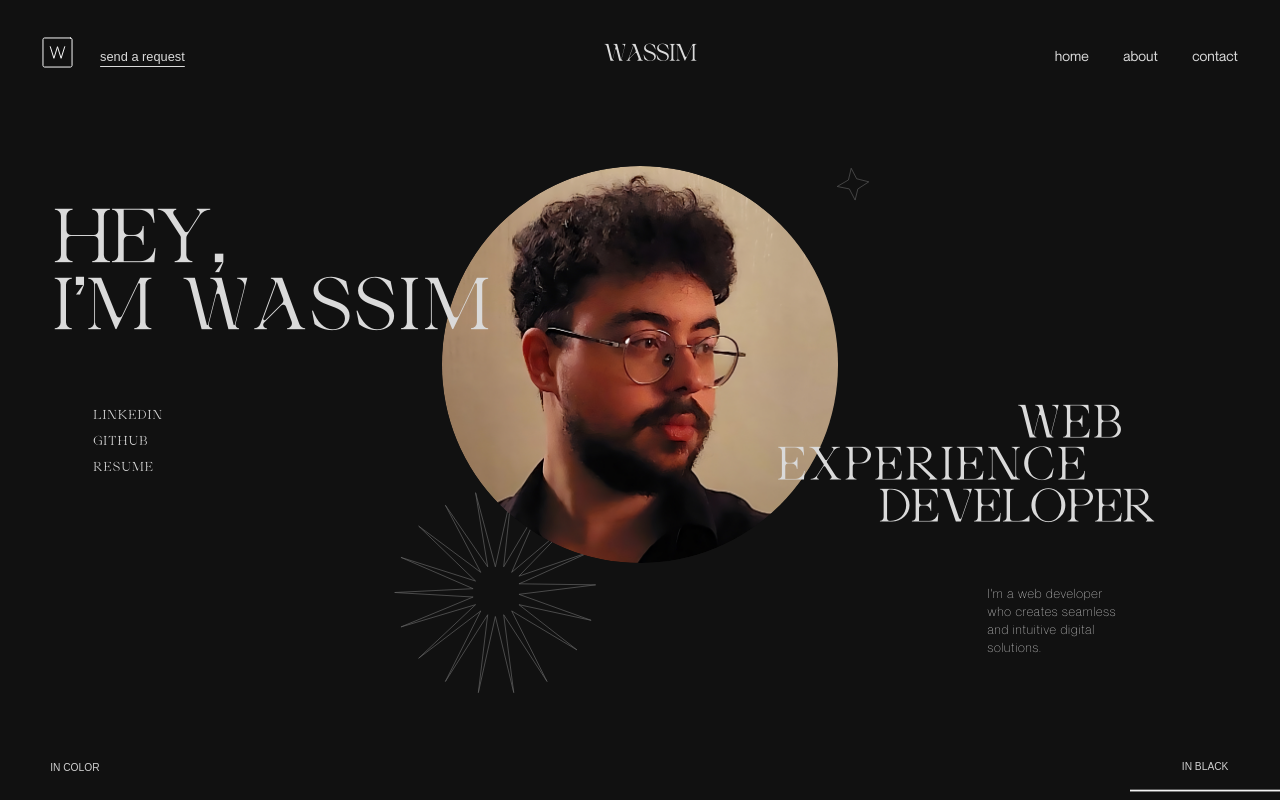
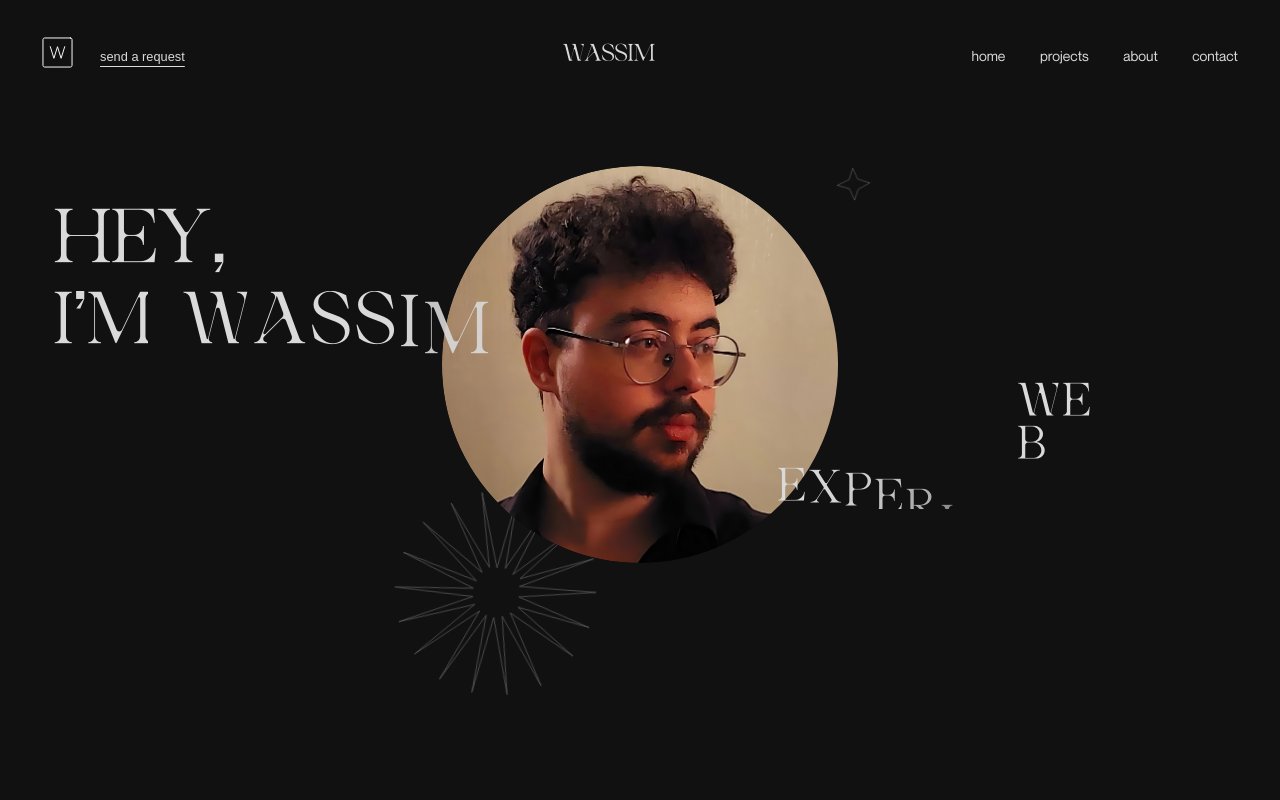
Before and after one commit to Epherum/portfolio, a Next.js app: page / in a window 1280 px wide. Shown: the top 800 px of the page. Built offline with nearby package versions, Linux system fonts and the light colour scheme.

Commit message:
added loader animation

```diff
--- /dev/null
+++ b/src/animations/HeroAnimations.js
@@ -0,0 +1,210 @@
+const delay = 4.7;
+
+const imageVariant = {
+  hidden: { opacity: 0, y: 20 },
+  visible: {
+    opacity: 1,
+    y: 0,
+    transition: {
+      delay: 0.2 + delay,
+      duration: 0.6,
+      ease: "easeOut",
+    },
+  },
+};
+
+const heyVariant = {
+  hidden: {},
+  visible: {
+    transition: {
+      staggerChildren: 0.05,
+      delayChildren: 0.6 + delay,
+    },
+  },
+};
+
+const heyLettersVariant = {
+  hidden: { y: 100, opacity: 0 },
+  visible: {
+    y: 0,
+    opacity: 1,
+    transition: {
+      duration: 0.3,
+      ease: "easeOut",
+    },
+  },
+};
+const imVariant = {
+  hidden: {},
+  visible: {
+    transition: {
+      staggerChildren: 0.05,
+      delayChildren: 0.8 + delay,
+    },
+  },
+};
+
+const imLettersVariant = {
+  hidden: { y: 100, opacity: 0 },
+  visible: {
+    y: 0,
+    opacity: 1,
+
+    transition: {
+      duration: 0.3,
+      ease: "easeOut",
+    },
+  },
+};
+const wassimVariant = {
+  hidden: {},
+  visible: {
+    transition: {
+      staggerChildren: 0.05,
+      delayChildren: 0.9 + delay,
+    },
+  },
+};
+
+const wassimLettersVariant = {
+  hidden: { y: 100, opacity: 0 },
+  visible: {
+    opacity: 1,
+    y: 0,
+    transition: {
+      duration: 0.3,
+      ease: [0.215, 0.41, 0.355, 1],
+    },
+  },
+};
+
+const subtitle1Variant = {
+  hidden: {},
+  visible: {
+    transition: {
+      staggerChildren: 0.05,
+      delayChildren: 0.9 + delay,
+    },
+  },
+};
+const subtitle2Variant = {
+  hidden: {},
+  visible: {
+    transition: {
+      staggerChildren: 0.05,
+      delayChildren: 1 + delay,
+    },
+  },
+};
+const subtitle3Variant = {
+  hidden: {},
+  visible: {
+    transition: {
+      staggerChildren: 0.05,
+      delayChildren: 1.4 + delay,
+    },
+  },
+};
+const subtitleLettersVariant = {
+  hidden: { y: 100, opacity: 0 },
+  visible: {
+    y: 0,
+    opacity: 1,
+    transition: {
+      duration: 0.4,
+      ease: [0.215, 0.41, 0.355, 1],
+    },
+  },
+};
+
+const linksVariant = {
+  hidden: {},
+  visible: {
+    transition: {
+      staggerChildren: 0.05,
+      delayChildren: 1.6 + delay,
+    },
+  },
+};
+
+const linkVariant = {
+  hidden: { opacity: 0, y: 30 },
+  visible: {
+    opacity: 1,
+    y: 0,
+    transition: {
+      duration: 0.7,
+      ease: "easeOut",
+    },
+  },
+};
+
+const descriptionVariant = {
+  hidden: { opacity: 0, y: 30 },
+  visible: {
+    opacity: 1,
+    y: 0,
+    transition: {
+      delay: 1.5 + delay,
+      duration: 0.7,
+      ease: "easeOut",
+    },
+  },
+};
+const buttonVariant = {
+  hidden: { opacity: 0, y: 20 },
+  visible: {
+    delay: 2,
+    opacity: 1,
+    y: 0,
+    transition: {
+      delay: 1.7 + delay,
+      duration: 0.7,
+      ease: "easeOut",
+    },
+  },
+};
+
+const bigCircleVariant = {
+  //make it spin infintly
+  hidden: { opacity: 0, y: 20 },
+  visible: {
+    opacity: 1,
+    y: 0,
+    transition: {
+      delay: 0.4 + delay,
+      duration: 0.6,
+      ease: "easeOut",
+    },
+  },
+  spin: {
+    rotate: 360,
+    transition: {
+      repeat: Infinity,
+      duration: 5,
+      ease: "easeInOut",
+      repeatType: "reverse",
+    },
+  },
+};
+
+const HeroAnimations = {
+  imageVariant,
+  heyVariant,
+  heyLettersVariant,
+  imVariant,
+  imLettersVariant,
+  wassimVariant,
+  wassimLettersVariant,
+  subtitle1Variant,
+  subtitle2Variant,
+  subtitle3Variant,
+  subtitleLettersVariant,
+  linksVariant,
+  linkVariant,
+  descriptionVariant,
+  buttonVariant,
+  bigCircleVariant,
+};
+
+export default HeroAnimations;
--- a/src/components/About.js
+++ b/src/components/About.js
@@ -32,7 +32,7 @@ function About() {
         transition={{ duration: 0.5 }}
         viewport={{ once: true }}
       >
-        <Image src="/selfie.png" alt="My Image" width={250} height={250} />
+        <Image src="/selfie2.png" alt="My Image" width={250} height={250} />
       </motion.div>
       <motion.div
         className={styles.desc1}
--- a/src/components/Hero.js
+++ b/src/components/Hero.js
@@ -1,104 +1,82 @@
 import Image from "next/image";
 import styles from "@/styles/Hero.module.scss";
-import ProfilePic from "../../public/selfie2.jpeg";
+import ProfilePic from "../../public/selfie.jpeg";
 import star from "../../public/star.svg";
 import bigStar from "../../public/big-star.svg";
-import { motion } from "framer-motion";
+import { motion, useAnimation } from "framer-motion";
+import animations from "@/animations/HeroAnimations";
+import { useEffect } from "react";
 
 function Hero() {
-  const delay = 4.7;
+  const {
+    heyVariant,
+    heyLettersVariant,
+    imVariant,
+    imLettersVariant,
+    wassimVariant,
+    wassimLettersVariant,
+    linksVariant,
+    linkVariant,
+    imageVariant,
+    subtitle1Variant,
+    subtitle2Variant,
+    subtitle3Variant,
+    subtitleLettersVariant,
+    descriptionVariant,
+    buttonVariant,
+    bigCircleVariant,
+  } = animations;
 
-  const imageVariant = {
-    hidden: { opacity: 0, y: 100 },
-    visible: {
-      delay: 2,
-      opacity: 1,
-      y: 0,
-      transition: {
-        delay: 0.2 + delay,
-        duration: 0.7,
-        ease: "easeOut",
-      },
-    },
+  const controls = useAnimation();
+  useEffect(() => {
+    const sequence = async () => {
+      await controls.start(bigCircleVariant.visible);
+      await controls.start(bigCircleVariant.spin);
     };
-
-  const titleVariant = {
-    hidden: { opacity: 0, y: 100 },
-    visible: {
-      delay: 2,
-      opacity: 1,
-      y: 0,
-      transition: {
-        delay: 0.4 + delay,
-        duration: 0.7,
-        ease: "easeOut",
-      },
-    },
-  };
-
-  const subtitleVariant = {
-    hidden: { opacity: 0, y: 100 },
-    visible: {
-      delay: 2,
-      opacity: 1,
-      y: 0,
-      transition: {
-        delay: 0.6 + delay,
-        duration: 0.7,
-        ease: "easeOut",
-      },
-    },
-  };
-  const linksVariant = {
-    hidden: { opacity: 0, y: 100 },
-    visible: {
-      delay: 2,
-      opacity: 1,
-      y: 0,
-      transition: {
-        delay: 0.7 + delay,
-        duration: 0.7,
-        ease: "easeOut",
-      },
-    },
-  };
-  const descriptionVariant = {
-    hidden: { opacity: 0, y: 100 },
-    visible: {
-      delay: 2,
-      opacity: 1,
-      y: 0,
-      transition: {
-        delay: 0.7 + delay,
-        duration: 0.7,
-        ease: "easeOut",
-      },
-    },
-  };
-  const buttonVariant = {
-    hidden: { opacity: 0, y: 100 },
-    visible: {
-      delay: 2,
-      opacity: 1,
-      y: 0,
-      transition: {
-        delay: 0.8 + delay,
-        duration: 0.7,
-        ease: "easeOut",
-      },
-    },
-  };
+    sequence();
+  }, [controls]);
 
   return (
     <section data-scroll-section className={styles.hero}>
-      <motion.h1
-        variants={titleVariant}
+      <motion.h1 className={styles.title}>
+        <motion.p
+          style={{ display: "inline-block", overflow: "hidden" }}
+          variants={heyVariant}
           initial="hidden"
           animate="visible"
-        className={styles.title}
+          className={styles.hey}
         >
-        <span className={styles.hey}>HEY,</span> <br />
-        <span className={styles.im}>I'M</span> WASSIM
+          <motion.span variants={heyLettersVariant}>H</motion.span>
+          <motion.span variants={heyLettersVariant}>E</motion.span>
+          <motion.span variants={heyLettersVariant}>Y</motion.span>
+          <motion.span variants={heyLettersVariant}>,</motion.span>
+        </motion.p>
+        <br />
+        <motion.p
+          style={{ display: "inline-block", overflow: "hidden" }}
+          variants={imVariant}
+          initial="hidden"
+          animate="visible"
+          className={styles.im}
+        >
+          <motion.span variants={imLettersVariant}>I</motion.span>
+          <motion.span variants={imLettersVariant}>'</motion.span>
+          <motion.span variants={imLettersVariant}>M</motion.span>
+        </motion.p>
+        <motion.p
+          style={{ display: "inline-block", overflow: "hidden" }}
+          variants={wassimVariant}
+          initial="hidden"
+          animate="visible"
+        >
+          <motion.span variants={wassimLettersVariant}>&nbsp; </motion.span>
+          <motion.span variants={wassimLettersVariant}>W</motion.span>
+          <motion.span variants={wassimLettersVariant}>A</motion.span>
+          <motion.span variants={wassimLettersVariant}>S</motion.span>
+          <motion.span variants={wassimLettersVariant}>S</motion.span>
+          <motion.span variants={wassimLettersVariant}>I</motion.span>
+          <motion.span variants={wassimLettersVariant}>M</motion.span>
+        </motion.p>
       </motion.h1>
       <motion.ul
         variants={linksVariant}
@@ -106,21 +84,21 @@ function Hero() {
         animate="visible"
         className={styles.links}
       >
-        <li>
+        <motion.li variants={linkVariant}>
           <a href="#" className={styles.link}>
             LINKEDIN
           </a>
-        </li>
-        <li>
+        </motion.li>
+        <motion.li variants={linkVariant}>
           <a href="#" className={styles.link}>
             GITHUB
           </a>
-        </li>
-        <li>
+        </motion.li>
+        <motion.li variants={linkVariant}>
           <a href="#" className={styles.link}>
             RESUME{" "}
           </a>
-        </li>
+        </motion.li>
       </motion.ul>
 
       <motion.div
@@ -131,15 +109,53 @@ function Hero() {
       >
         <Image src={ProfilePic} alt="My Image" priority />
       </motion.div>
-      <motion.div
-        variants={subtitleVariant}
+      <motion.div className={styles.subtitles}>
+        <motion.p
+          style={{ display: "inline-block", overflow: "hidden" }}
+          variants={subtitle1Variant}
           initial="hidden"
           animate="visible"
-        className={styles.subtitles}
+          className={styles.subtitle1}
         >
-        <p className={styles.subtitle1}>WEB</p>
-        <p className={styles.subtitle2}>EXPERIENCE</p>
-        <p className={styles.subtitle3}>DEVELOPER</p>
+          <motion.span variants={subtitleLettersVariant}>W</motion.span>
+          <motion.span variants={subtitleLettersVariant}>E</motion.span>
+          <motion.span variants={subtitleLettersVariant}>B</motion.span>
+        </motion.p>
+        <motion.p
+          style={{ display: "inline-block", overflow: "hidden" }}
+          variants={subtitle2Variant}
+          initial="hidden"
+          animate="visible"
+          className={styles.subtitle2}
+        >
+          <motion.span variants={subtitleLettersVariant}>E</motion.span>
+          <motion.span variants={subtitleLettersVariant}>X</motion.span>
+          <motion.span variants={subtitleLettersVariant}>P</motion.span>
+          <motion.span variants={subtitleLettersVariant}>E</motion.span>
+          <motion.span variants={subtitleLettersVariant}>R</motion.span>
+          <motion.span variants={subtitleLettersVariant}>I</motion.span>
+          <motion.span variants={subtitleLettersVariant}>E</motion.span>
+          <motion.span variants={subtitleLettersVariant}>N</motion.span>
+          <motion.span variants={subtitleLettersVariant}>C</motion.span>
+          <motion.span variants={subtitleLettersVariant}>E</motion.span>
+        </motion.p>
+        <motion.p
+          style={{ display: "inline-block", overflow: "hidden" }}
+          variants={subtitle3Variant}
+          initial="hidden"
+          animate="visible"
+          className={styles.subtitle3}
+        >
+          <motion.span variants={subtitleLettersVariant}>D</motion.span>
+          <motion.span variants={subtitleLettersVariant}>E</motion.span>
+          <motion.span variants={subtitleLettersVariant}>V</motion.span>
+          <motion.span variants={subtitleLettersVariant}>E</motion.span>
+          <motion.span variants={subtitleLettersVariant}>L</motion.span>
+          <motion.span variants={subtitleLettersVariant}>O</motion.span>
+          <motion.span variants={subtitleLettersVariant}>P</motion.span>
+          <motion.span variants={subtitleLettersVariant}>E</motion.span>
+          <motion.span variants={subtitleLettersVariant}>R</motion.span>
+        </motion.p>
       </motion.div>
       <motion.p
         variants={descriptionVariant}
@@ -151,17 +167,17 @@ function Hero() {
         solutions.
       </motion.p>
       <motion.div
-        variants={imageVariant}
+        variants={bigCircleVariant}
         initial="hidden"
-        animate="visible"
+        animate={controls}
         className={styles.starContainer}
       >
         <Image src={star} alt="My Image" />
       </motion.div>
       <motion.div
-        variants={imageVariant}
+        variants={bigCircleVariant}
         initial="hidden"
-        animate="visible"
+        animate={controls}
         className={styles.bigStarContainer}
       >
         <Image src={bigStar} alt="My Image" />
--- a/src/components/Loader.js
+++ b/src/components/Loader.js
@@ -78,6 +78,7 @@ function Loader() {
 
   useEffect(() => {
     document.body.style.backgroundColor = "#ece4e4";
+
     setTimeout(() => {
       document.body.style.backgroundColor = "#111111";
     }, 4500);
--- a/src/components/Nav.js
+++ b/src/components/Nav.js
@@ -3,9 +3,10 @@ import styles from "@/styles/Nav.module.scss";
 import Image from "next/image";
 
 function Nav() {
-  const delay = 4.7;
+  const delay = 4.8;
   const navItems = [
     { text: "home", link: "/" },
+    { text: "projects", link: "/projects" },
     { text: "about", link: "/about" },
     { text: "contact", link: "/contact" },
   ];
--- a/src/styles/Hero.module.scss
+++ b/src/styles/Hero.module.scss
@@ -9,6 +9,11 @@
   .title {
     grid-column: 1 / 3;
     grid-row: 2/3;
+
+    * {
+      display: inline-block; //this is so that framer motion can animate the y axis
+    }
+
     .hey {
       font-size: min(6.5rem, 5.4vw);
       letter-spacing: 0rem;
@@ -95,13 +100,22 @@
     letter-spacing: 0.2rem;
     .subtitle1 {
       margin-left: min(15rem, 12.5vw);
+      * {
+        display: inline-block;
+      }
     }
     .subtitle2 {
       margin-left: min(-5rem, -4.3vw);
+      * {
+        display: inline-block;
+      }
     }
     .subtitle3 {
-      margin-left: min(2rem, 1.7vw);
+      margin-left: min(-1rem, -0.8vw);
       letter-spacing: 0.05rem;
+      * {
+        display: inline-block;
+      }
     }
   }
   .description {
--- a/src/styles/globals.css
+++ b/src/styles/globals.css
@@ -19,10 +19,15 @@
 }
 
 body {
-  background-color: #111111;
+  background-color: #ece4e4;
   font-family: "Montreal", serif;
   perspective: 1px;
   transition: background-color 0.6s;
+}
+
+/* remove scrollbar  */
+::-webkit-scrollbar {
+  display: none;
 }
 
 ul {
```
Also changed, not shown: src/styles/About.module.scss (+6 -2 lines), public/selfie.jpeg (renamed from public/selfie2.jpeg), public/selfie2.png (added). Lines whose indentation alone changed are shown as unchanged.
